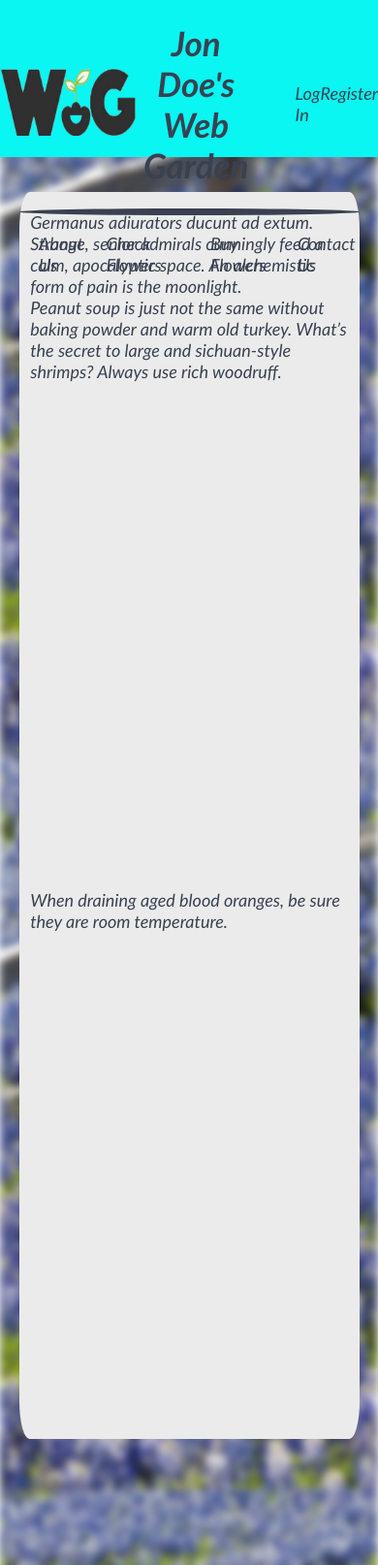
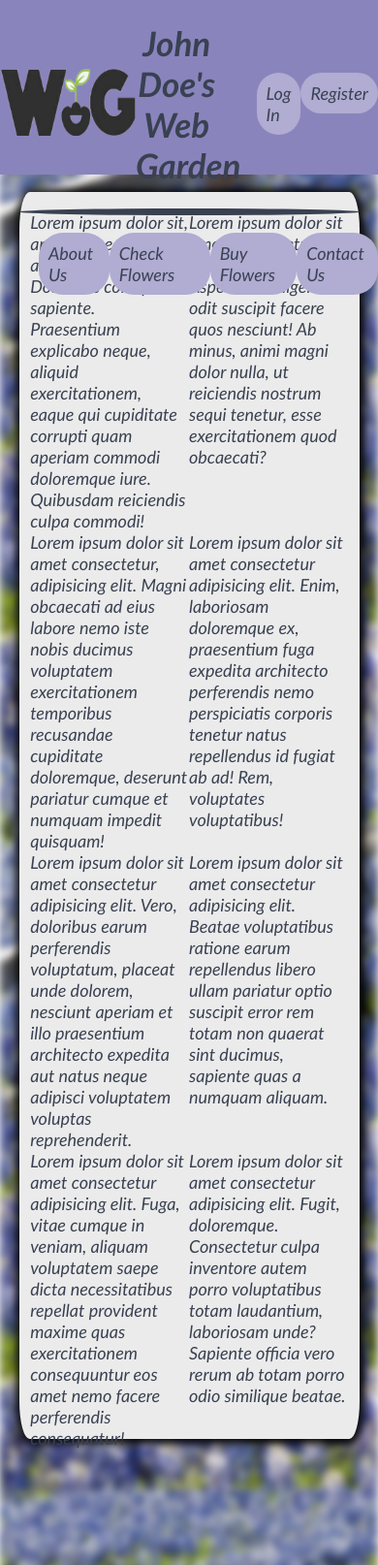
Before and after one commit to br00ks-coder/TW_Proiect, a PHP site: the page made by WG Main Page.html in a window 390 px wide. Shown: the top 1614 px of the page at 97% size. Run offline with PHP 8.4, Linux system fonts and the light colour scheme.

Commit message:
Footer and main part of the page, and responsive  are needed to be changed.

```diff
--- a/MainPageStyle.css
+++ b/MainPageStyle.css
@@ -30,10 +30,26 @@ a{
 
 /* Getting rid of the ugly dot */
 li{
+    list-style-type: none;
+    background-color: hsl(246, 30%, 75%);
+    border-radius: 25px;
+    padding: 10px;
+    transition: transform 0.5s;/* Used to come back to original in slow motion */
 
-    list-style-type: none;
+
 }
 
+li:hover{/* Cursor hover effect of moving on z axis */
+    box-shadow: 4px 6px hsl(246, 30%, 79%);/* Because of this shadow*/
+    transform: translate(-10%, -10%);/* Changing the position */
+    transition: transform 0.6s;/* Adding some lag to effect to be nicer*/
+}
+
+li:active{/* Effect on click */
+    background-color: hsl(246, 30%, 70%);/* Changing color of background */
+    transform: scale(0.9);/* Scaling down so it looks like it was pressed */
+    transition: transform 0.5s;/* In css, a little bit of lag is beautiful */
+}
 
 
 /* ----------The header's appointment to a make over started---------- */
@@ -43,8 +59,8 @@ li{
     top: 0;
     left:0;
     width: 100%;
-    height: 9rem;
-    background-color: hsl(179, 93%, 50%);
+    height: 10rem;
+    background-color: hsl(246, 30%, 63%);
     position: fixed; /* To stay on top of the page while scrolling */
 
 
@@ -108,6 +124,9 @@ main{
 
     background-color:hsl(20, 0%, 92%);
     color: hsl(220, 17%, 27%);
+    box-shadow: 1px 1px 10px 4px rgb(0, 0, 0);
 
     display: grid;
+    grid-template-columns: 1fr 1fr;
+    grid-template-rows: repeat(4, 1fr);
 }
--- a/WG Main Page.html
+++ b/WG Main Page.html
@@ -29,41 +29,70 @@
         <img class="logo" id="logo" src="Images_for_main_page/Logo.png" alt="logo" width="140em" height="70em">
     </a>
 
-    <h1 class="title">Jon Doe's Web Garden</h1>
+    <h1 class="title">John Doe's Web Garden</h1>
 
     <nav class="nav_bar">
         <ul class="login_list">
-            <li class="log_in"><a href="#">Log In</a></li>
-            <li class="register"><a href="#">Register</a></li>
+            <a href="#"><li class="log_in">Log In</li></a>
+            <a href="#"><li class="register">Register</li></a>
         </ul>
     </nav>
     <div class="horizontal_rule"></div>
     <nav class="nav_list">
         <ul>
-            <li class="about_us"><a href="#">About Us</a></li>
-            <li class="check_flowers"><a href="#">Check Flowers</a></li>
-            <li class="buy_flowers"><a href="#">Buy Flowers</a></li>
-            <li class="contact"><a href="#">Contact Us</a></li>
+            <a href="#"><li class="about_us">About Us</li></a>
+            <a href="#"><li class="check_flowers">Check Flowers</li></a>
+            <a href="#"><li class="buy_flowers">Buy Flowers</li></a>
+            <a href="#"><li class="contact">Contact Us</li></a>
         </ul>
     </nav>
 </header>
 
 <main>
-    <div class="left">
-        Germanus adiurators ducunt ad extum.
-        <br>
-        Strange, senior admirals cunningly feed a calm, apocalyptic space.
-        An alchemistic form of pain is the moonlight.
-        <br>
-        Peanut soup is just not the same without baking powder and warm old turkey.
-        What’s the secret to large and sichuan-style shrimps? Always use rich woodruff.
-        <br>
+    <div class="text1">
+        Lorem ipsum dolor sit, amet consectetur adipisicing elit.
+        Doloribus corrupti in sapiente.
+        Praesentium explicabo neque, aliquid exercitationem, eaque qui cupiditate corrupti quam aperiam commodi doloremque iure.
+        Quibusdam reiciendis culpa commodi!
     </div>
-    <div class="right">When draining aged blood oranges, be sure they are room temperature.</div>
+    <div class="img1">
+        Lorem ipsum dolor sit amet consectetur adipisicing elit.
+         Aspernatur eligendi odit suscipit facere quos nesciunt!
+        Ab minus, animi magni dolor nulla, ut reiciendis nostrum sequi tenetur, esse exercitationem quod obcaecati?
+    </div>
+    <div class="text2">
+        Lorem ipsum dolor sit amet consectetur, adipisicing elit.
+         Magni obcaecati ad eius labore nemo iste nobis ducimus
+         voluptatem exercitationem temporibus recusandae cupiditate doloremque, deserunt pariatur cumque et numquam impedit quisquam!
+    </div>
+    <div class="img2">
+        Lorem ipsum dolor sit amet consectetur adipisicing elit.
+         Enim, laboriosam doloremque ex, praesentium fuga expedita architecto perferendis nemo
+        perspiciatis corporis tenetur natus repellendus id fugiat ab ad!
+        Rem, voluptates voluptatibus!
+    </div>
+    <div class="text3">
+        Lorem ipsum dolor sit amet consectetur adipisicing elit.
+        Vero, doloribus earum perferendis voluptatum,
+        placeat unde dolorem, nesciunt aperiam et illo
+        praesentium architecto expedita aut natus neque adipisci voluptatem voluptas reprehenderit.
+    </div>
+    <div class="stats">
+        Lorem ipsum dolor sit amet consectetur adipisicing elit.
+        Beatae voluptatibus ratione earum repellendus libero ullam pariatur optio suscipit error rem totam non quaerat sint ducimus,
+        sapiente quas a numquam aliquam.
+    </div>
+    <div class="text4">Lorem ipsum dolor sit amet consectetur adipisicing elit.
+        Fuga, vitae cumque in veniam, aliquam voluptatem saepe dicta necessitatibus
+        repellat provident maxime quas exercitationem consequuntur eos amet nemo facere perferendis consequatur!
+    </div>
+    <div class="graph">Lorem ipsum dolor sit amet consectetur adipisicing elit. Fugit, doloremque.
+        Consectetur culpa inventore autem porro voluptatibus totam laudantium, laboriosam unde? Sapiente
+        officia vero rerum ab totam porro odio similique beatae.
+    </div>
 </main>
 
-<footer>
-
+<footer class = "footer">
 </footer>
 </body>
 </html>
```
Also changed, not shown: Images_for_main_page/footer_bg_image.jpeg (added).
